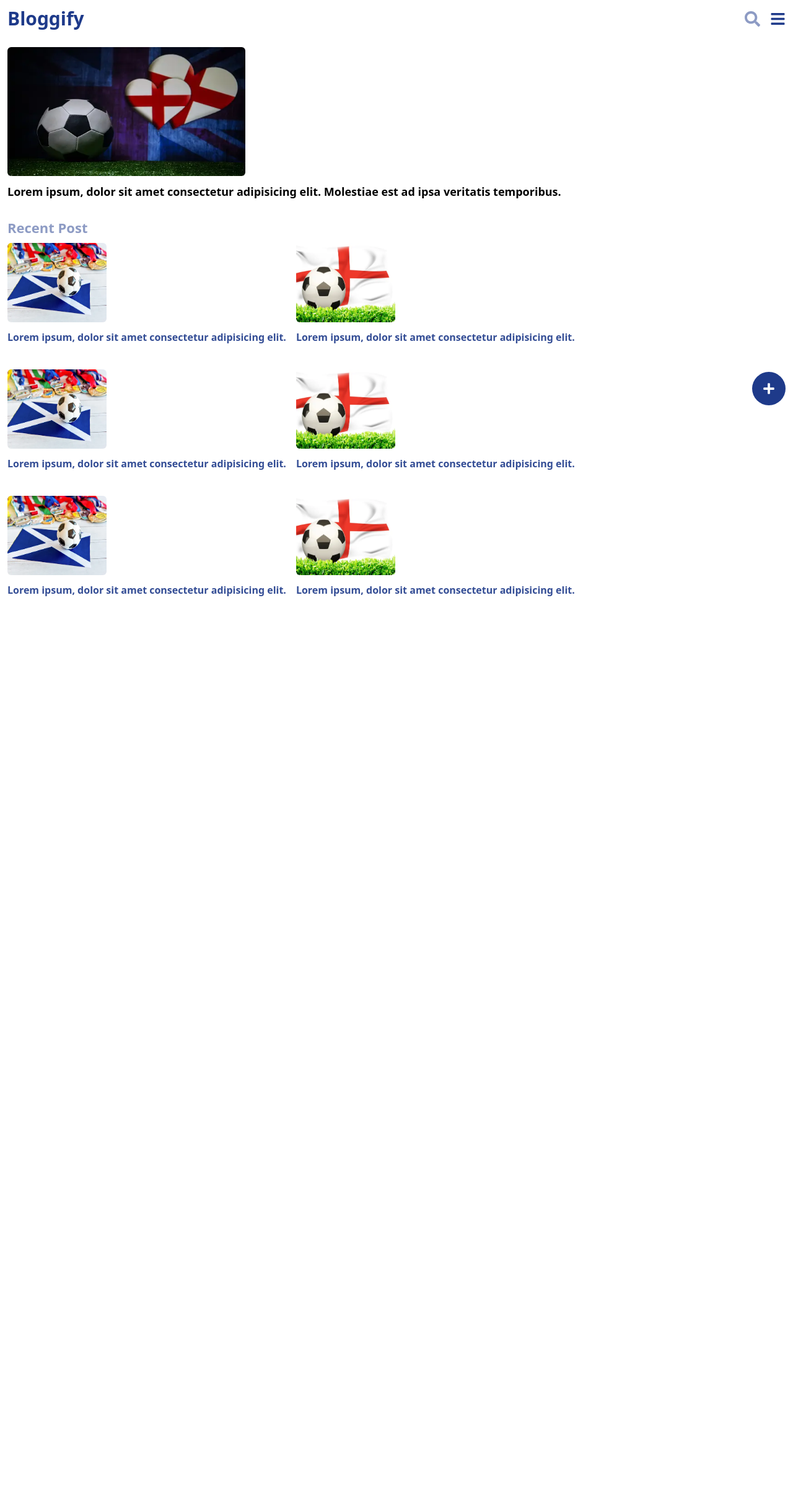
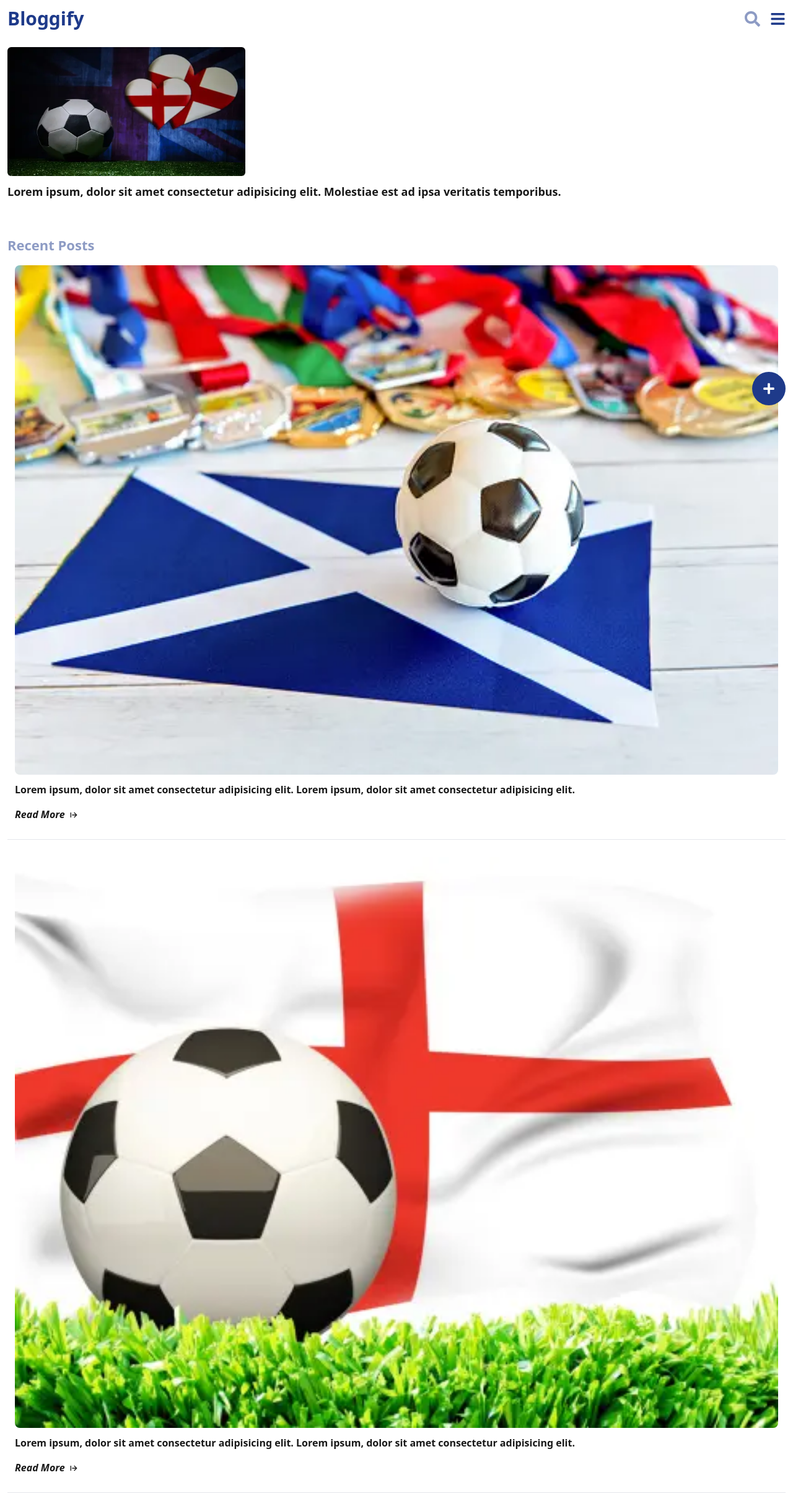
Before and after one commit to AjDev00/React-Laravel-Blog-App, a React (Vite) app: page / in a window 1280 px wide. Shown: the whole page at 62% size. Before the commit the page ends 964 px from the top, so only its background shows below. Built offline with nearby package versions, Linux system fonts and the light colour scheme.

Commit message:
modified:   src/App.jsx 	modified:   src/components/AddNewBlogBtn.jsx 	modified:   src/components/Blog.jsx 	modified:   src/components/CreateBlogs.jsx 	modified:   src/components/Icons.jsx 	modified:   src/components/InputSearch.jsx 	modified:   src/components/RecentPosts.jsx

```diff
--- a/src/App.jsx
+++ b/src/App.jsx
@@ -25,7 +25,7 @@ function App() {
   const [nav, setNav] = useState(false);
 
   function handleShowInput() {
-    setShowInput(true);
+    setShowInput(!showInput);
   }
 
   return (
--- a/src/components/AddNewBlogBtn.jsx
+++ b/src/components/AddNewBlogBtn.jsx
@@ -13,11 +13,11 @@ export default function AddNewBlogBtn() {
           <FaPlus size={20} className="" />
         </div>
       ) : (
-        <div className="border border-transparent p-4 w-fit rounded-full bg-blue-900 text-white cursor-pointer hover:opacity-75 duration-300 right-0 top-[600px] mr-3 fixed z-10">
-          <Link to="/create-blogs">
+        <Link to="/create-blogs">
+          <div className="border border-transparent p-4 w-fit rounded-full bg-blue-900 text-white cursor-pointer hover:invert duration-300 right-0 top-[600px] mr-3 fixed z-10">
             <FaPlus size={20} className="" />
-          </Link>
-        </div>
+          </div>
+        </Link>
       )}
     </div>
   );
--- a/src/components/Blog.jsx
+++ b/src/components/Blog.jsx
@@ -10,7 +10,7 @@ export default function Blog() {
           className="flex flex-col px-3 pt-7 gap-3 font-semibold"
         >
           <img src={img2} alt="" className="rounded-md h-52 w-96" />
-          <div>
+          <div className="-z-10 opacity-90">
             Lorem ipsum, dolor sit amet consectetur adipisicing elit. Molestiae
             est ad ipsa veritatis temporibus.
           </div>
--- a/src/components/CreateBlogs.jsx
+++ b/src/components/CreateBlogs.jsx
@@ -2,6 +2,7 @@ import { useState } from "react";
 import { useForm } from "react-hook-form";
 import { toast } from "react-toastify";
 import { useHistory } from "react-router-dom/cjs/react-router-dom.min";
+import { BiArrowBack } from "react-icons/bi";
 
 export default function CreateBlogs() {
   const [desc, setDesc] = useState("");
@@ -14,6 +15,10 @@ export default function CreateBlogs() {
   const [descErr, setDescErr] = useState("");
   const [titleErr, setTitleErr] = useState("");
   const [authorErr, setAuthorErr] = useState("");
+
+  function goBack() {
+    history.push("/");
+  }
 
   //fetching from an external api.
   async function onSubmit(data) {
@@ -45,9 +50,22 @@ export default function CreateBlogs() {
   return (
     <div>
       <div className="pt-4">
+        {/* //back button. */}
+        <div className="px-3 mb-5">
+          <button
+            style={{ fontSize: "16px" }}
+            onClick={goBack}
+            className="border border-transparent shadow-md p-2 px-4 rounded-md bg-slate-500 text-black font-semibold cursor-pointer hover:invert duration-300"
+          >
+            <BiArrowBack />
+          </button>
+        </div>
+
+        {/* //header. */}
         <div className="px-3 mb-5 text-2xl text-blue-900 font-semibold">
           Create Blogs
         </div>
+
         <form onSubmit={handleSubmit(onSubmit)}>
           <div className="flex flex-col gap-5">
             {/* //title. */}
--- a/src/components/Icons.jsx
+++ b/src/components/Icons.jsx
@@ -14,7 +14,7 @@ export default function Icons() {
       </div>
       <div onClick={() => setNav(!nav)} className="cursor-pointer">
         {nav ? (
-          <FaTimes size={25} className="z-10 relative text-white" />
+          <FaTimes size={25} className="z-10 relative text-white mr-2" />
         ) : (
           <FaBars size={25} />
         )}
--- a/src/components/InputSearch.jsx
+++ b/src/components/InputSearch.jsx
@@ -3,19 +3,21 @@ import { useContext } from "react";
 import { AppContext } from "../App";
 
 export default function InputSearch() {
-  const { setInput, input } = useContext(AppContext);
+  const { setInput, input, nav } = useContext(AppContext);
   return (
     <div>
       <motion.div initial={true} animate={{ x: -1 }}>
+        {!nav && (
           <div className="flex pt-5 px-3">
             <input
               type="text"
               placeholder="Search with keywords..."
               onChange={(e) => setInput(e.target.value)}
-            className="border border-blue-500 shadow-sm p-2 rounded-md w-96 px-3 focus:outline-blue-900 focus:border-2 placeholder:font-semibold"
+              className="-z-10 border border-blue-500 shadow-sm p-2 rounded-md w-96 px-3 focus:outline-blue-900 focus:border-2 placeholder:font-semibold"
               value={input}
             />
           </div>
+        )}
       </motion.div>
     </div>
   );
--- a/src/components/RecentPosts.jsx
+++ b/src/components/RecentPosts.jsx
@@ -1,18 +1,51 @@
 import img1 from "../assets/pic-1.webp";
 import img3 from "../assets/pic-3.webp";
+import { BiArrowFromLeft } from "react-icons/bi";
 
 export default function RecentPosts() {
   return (
     <div>
-      <div className="-z-50 px-3 pt-7">
+      <div className="-z-50 px-3 pt-14">
         <div
           style={{ fontSize: "22px" }}
-          className="font-bold opacity-50 text-blue-900 mb-2"
+          className="font-bold opacity-50 text-blue-900 mb-4"
         >
-          Recent Post
+          Recent Posts
         </div>
-        <div className="flex flex-col gap-10">
-          <div className="flex flex-row gap-4">
+        <div className="flex flex-col gap-7 -z-10">
+          <div className="px-3 flex flex-col gap-3">
+            <img src={img1} alt="" className="rounded-lg" />
+            <p
+              style={{ fontSize: "" }}
+              className="text-black opacity-90 font-semibold flex flex-col"
+            >
+              Lorem ipsum, dolor sit amet consectetur adipisicing elit. Lorem
+              ipsum, dolor sit amet consectetur adipisicing elit.
+              <span className="flex flex-row items-center gap-1.5 mt-4">
+                <i className="hover:underline">Read More</i>
+                <BiArrowFromLeft className="mt-0.5" />
+              </span>
+            </p>
+          </div>
+          <hr />
+
+          <div className="px-3 flex flex-col gap-3">
+            <img src={img3} alt="" className="rounded-lg" />
+            <p
+              style={{ fontSize: "" }}
+              className="text-black opacity-90 font-semibold flex flex-col"
+            >
+              Lorem ipsum, dolor sit amet consectetur adipisicing elit. Lorem
+              ipsum, dolor sit amet consectetur adipisicing elit.
+              <span className="flex flex-row items-center gap-1.5 mt-4">
+                <i className="hover:underline">Read More</i>
+                <BiArrowFromLeft className="mt-0.5" />
+              </span>
+            </p>
+          </div>
+          <hr />
+        </div>
+        {/* <div className="flex flex-row gap-4">
             <div className="flex flex-col gap-3 hover:border hover:border-transparent hover:shadow-md hover:rounded-md duration-300">
               <img src={img1} alt="" className="w-40 rounded-md h-32" />
               <p
@@ -45,25 +78,7 @@ export default function RecentPosts() {
                 Lorem ipsum, dolor sit amet consectetur adipisicing elit.
               </p>
             </div>
-          </div>
-          <div className="flex flex-row gap-4">
-            <div className="flex flex-col gap-3 hover:border hover:border-transparent hover:shadow-md hover:rounded-md duration-300">
-              <img src={img1} alt="" className="w-40 rounded-md h-32" />
-              <p
-                style={{ fontSize: "" }}
-                className="text-blue-900 opacity-90 font-semibold"
-              >
-                Lorem ipsum, dolor sit amet consectetur adipisicing elit.
-              </p>
-            </div>
-            <div className="flex flex-col gap-3 hover:border hover:border-transparent hover:shadow-md hover:rounded-md duration-300">
-              <img src={img3} alt="" className="w-40 rounded-md h-32" />
-              <p className="text-blue-900 opacity-90 font-semibold">
-                Lorem ipsum, dolor sit amet consectetur adipisicing elit.
-              </p>
-            </div>
-          </div>
-        </div>
+          </div> */}
       </div>
     </div>
   );
```
Lines whose indentation alone changed are shown as unchanged.
